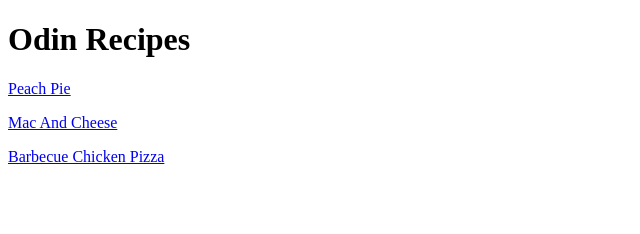
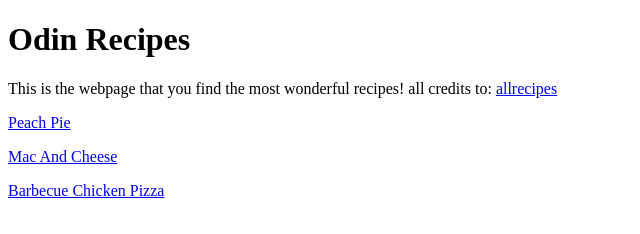
Before and after one commit to moblythedj/odin-recipes, a plain HTML site: page index.html in a window 1280 px wide. Shown: the whole page, without its empty margins (0-640 px from the left). Drawn offline with Linux system fonts and the light colour scheme.

Commit message:
feat: add introduction text and credits

```diff
--- a/index.html
+++ b/index.html
@@ -7,6 +7,7 @@
 </head>
 <body>
     <h1>Odin Recipes</h1>
+    <p>This is the webpage that you find the most wonderful recipes! all credits to: <a href="https://www.allrecipes.com" target="_blank" rel="noopener noreferrer">allrecipes</a></p>
     <p><a href="./recipes/peach-surprise-pie.html" rel="noopener noreferrer">Peach Pie</a></p>
     <p><a href="./recipes/mac-and-cheese.html" rel="noopener noreferrer"> Mac And Cheese</a></p>
     <p><a href="./recipes/barbecue-chicken-pizza.html" rel="noopener noreferrer">Barbecue Chicken Pizza</a></p>
```
